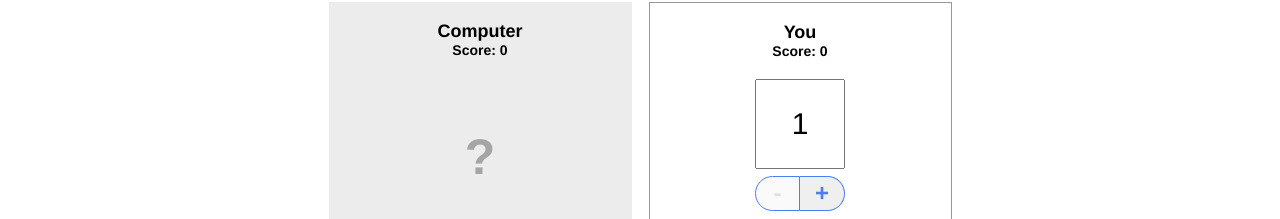
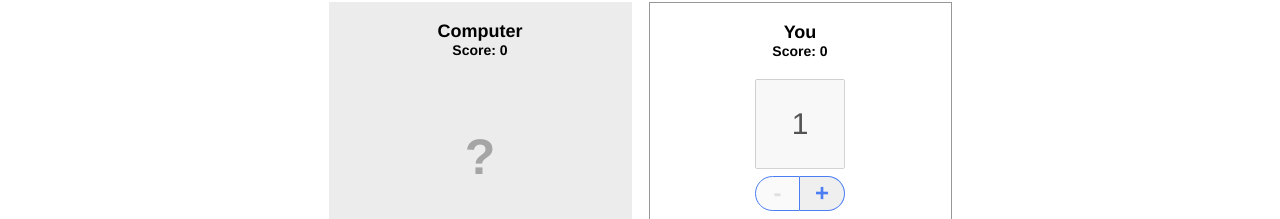
Before and after one commit to jzanderson09/number-guesser, a plain HTML site: page index.html in a window 1280 px wide. Shown: the part 196-415 px from the top of the page. Drawn offline with Linux system fonts and the light colour scheme.

Commit message:
Disabled user input text field (manually typing in number), can only be increased/decreased by buttons.

```diff
--- a/game.js
+++ b/game.js
@@ -88,10 +88,12 @@ const handleValueChange = value => {
   if (value > 0 && value < 10) {
     addButton.removeAttribute('disabled');
     subtractButton.removeAttribute('disabled');
-  } else if (value > 9) {
+  }
+  else if (value > 9) {
     addButton.setAttribute('disabled', true);
     subtractButton.removeAttribute('disabled');
-  } else if (value <= 0) {
+  }
+  else if (value <= 0) {
     addButton.removeAttribute('disabled');
     subtractButton.setAttribute('disabled', true);
   }
--- a/index.html
+++ b/index.html
@@ -31,7 +31,7 @@
             <p class="guess-label">You</p>
             <p class="score-label">Score: <span id="human-score">0</span></p>
           </div>
-          <input type="number" id="human-guess" min=1 max=10 value=1>
+          <input type="number" id="human-guess" min=1 max=10 value=1 disabled>
           <div class="number-controls">
             <button class="number-control left" id="subtract" disabled>-</button>
             <button class="number-control right" id="add">+</button>
```
